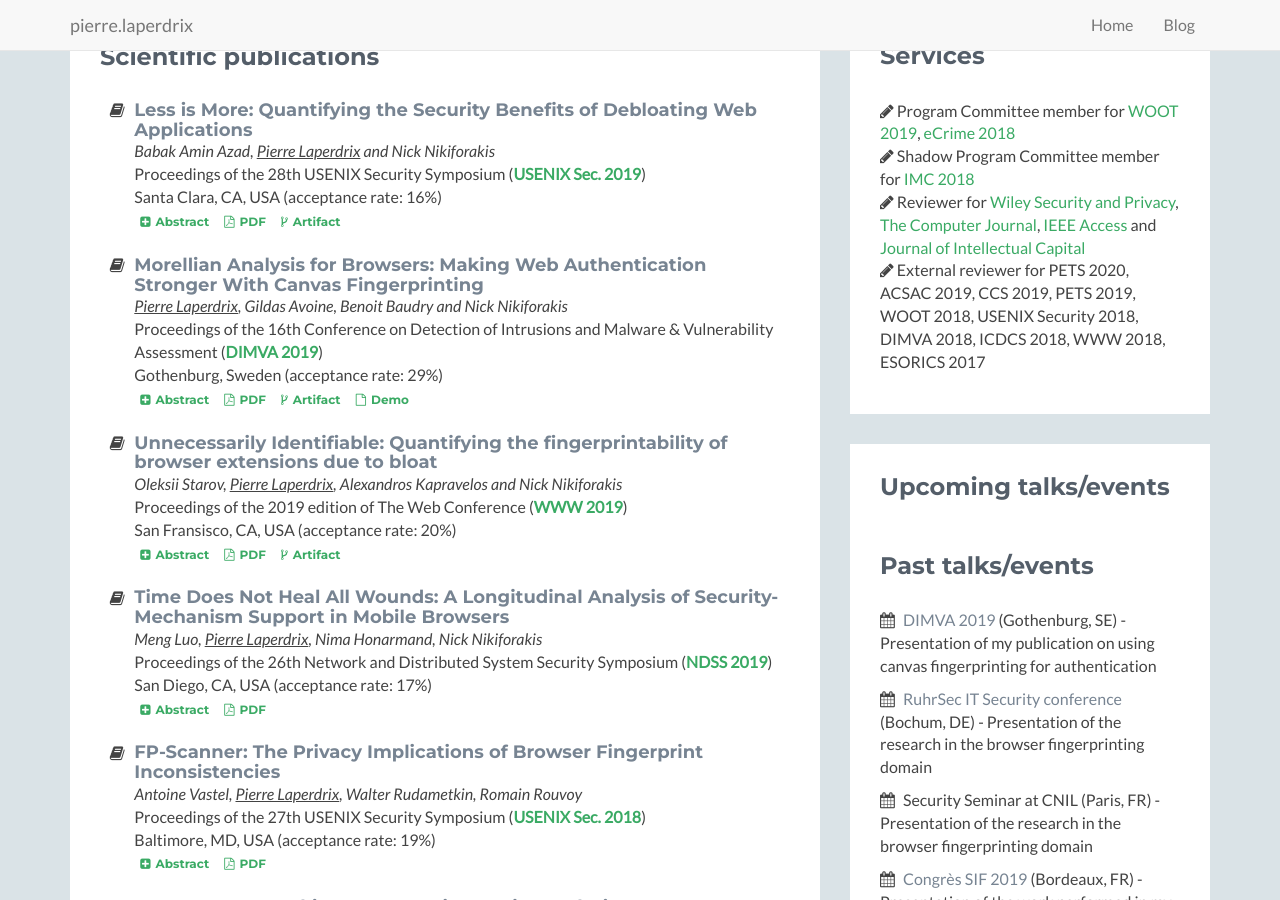
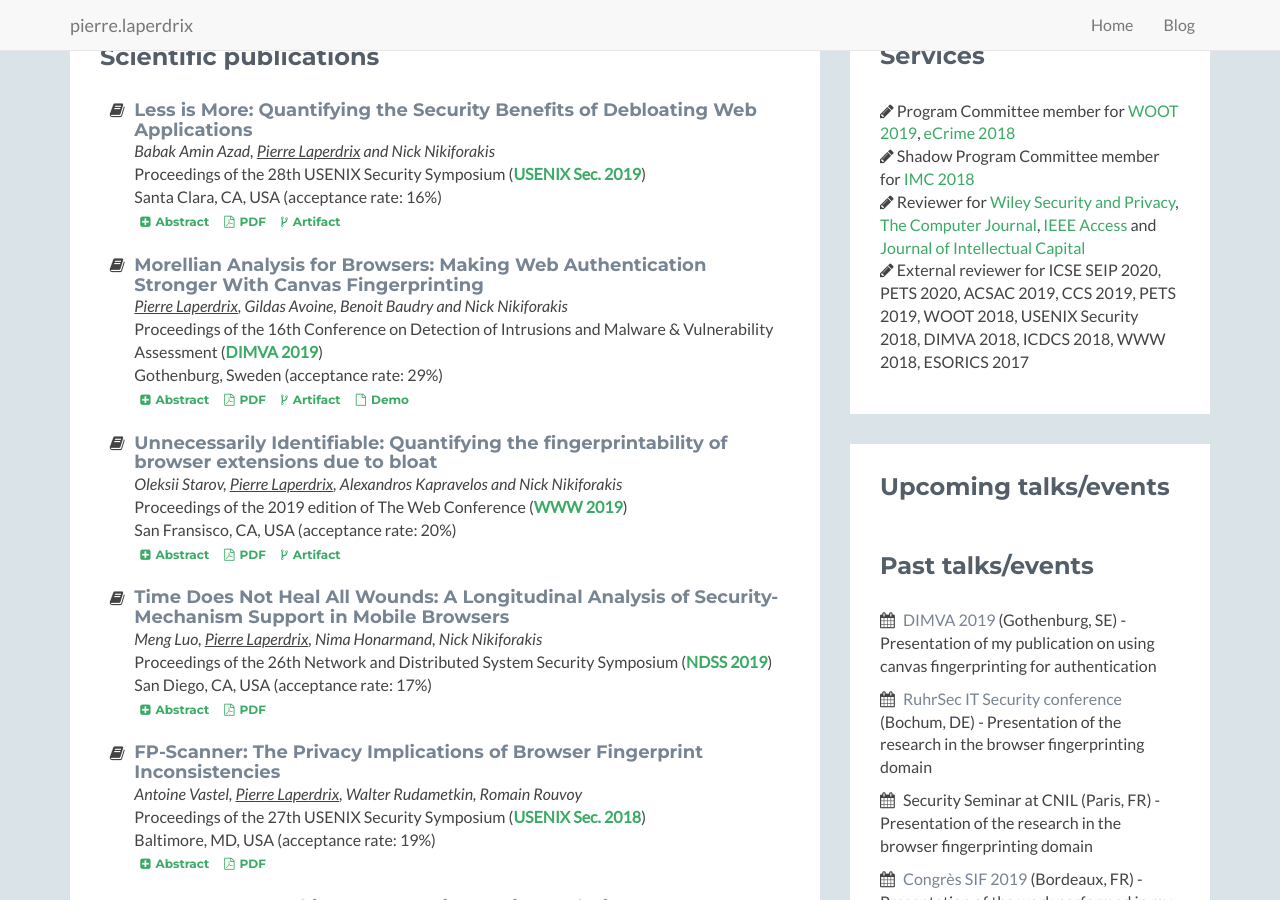
Before and after one commit to plaperdr/plaperdr.github.io, a Jekyll site: the page built from index.html, in a window 1280 px wide and 900 px high, scrolled down 676 px. Built offline with Jekyll 4.4.1, drawn with Linux system fonts in a browser that asks for light colours.

Commit message:
Updating site

```diff
--- a/index.html
+++ b/index.html
@@ -772,7 +772,8 @@
                                 <a href="https://ieeeaccess.ieee.org/" target="_blank">IEEE Access</a> and
                                 <a href="https://www.emeraldinsight.com/journal/jic" target="_blank">Journal of Intellectual Capital</a>
                             </li>
-                            <li><i class="fa fa-pencil"></i> External reviewer for PETS 2020, ACSAC 2019, CCS 2019, PETS 2019, WOOT 2018, USENIX Security 2018, DIMVA 2018, ICDCS 2018, WWW 2018, ESORICS 2017</li>
+                            <li><i class="fa fa-pencil"></i> External reviewer for ICSE SEIP 2020, PETS 2020, ACSAC 2019, CCS 2019, PETS 2019, WOOT 2018, USENIX Security 2018,
+                                DIMVA 2018, ICDCS 2018, WWW 2018, ESORICS 2017</li>
                         </ul>
                     </div><!--//content-->
                 </div><!--//section-inner-->
```
